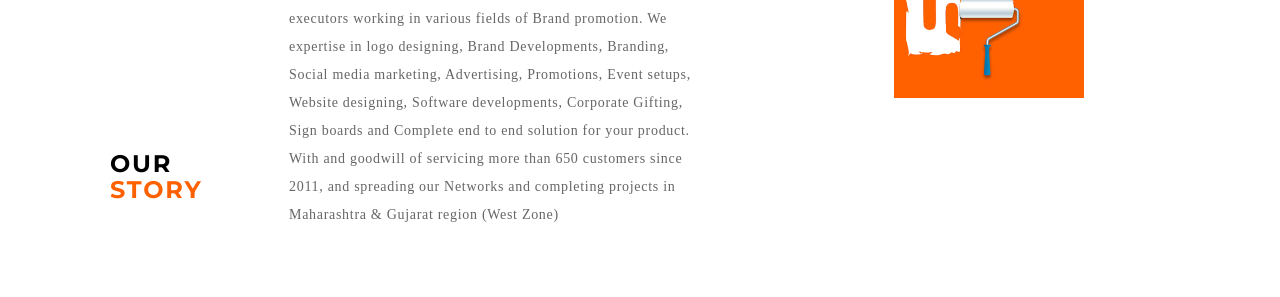
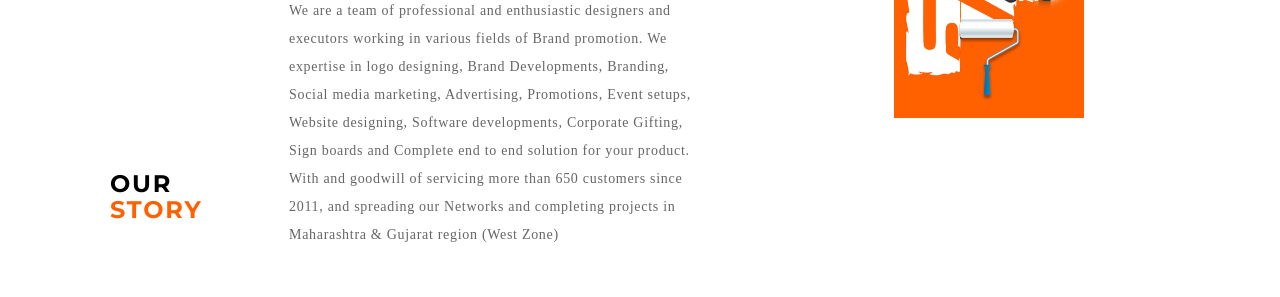
Before and after one commit to simplykool123/sunrsise, a website: page about.html in a window 1280 px wide. Shown: the part 146-443 px from the top of the page. Drawn offline with Linux system fonts and the light colour scheme; a web font is replaced by a local one.

Commit message:
Updated about.html

```diff
--- a/about.html
+++ b/about.html
@@ -83,7 +83,7 @@ Author: Media City
   </div>
 <!-- end breadcrumb -->
 <!--  about -->
-  <div id="about" class="about-main-block mrg-btm">
+  <div id="about" class="about-main-block mrg-btm" style="padding-top: 20px;">
     <div class="container">
       <div class="section">
         <h3 class="section-heading">Our <span>Story</span></h3>
```
